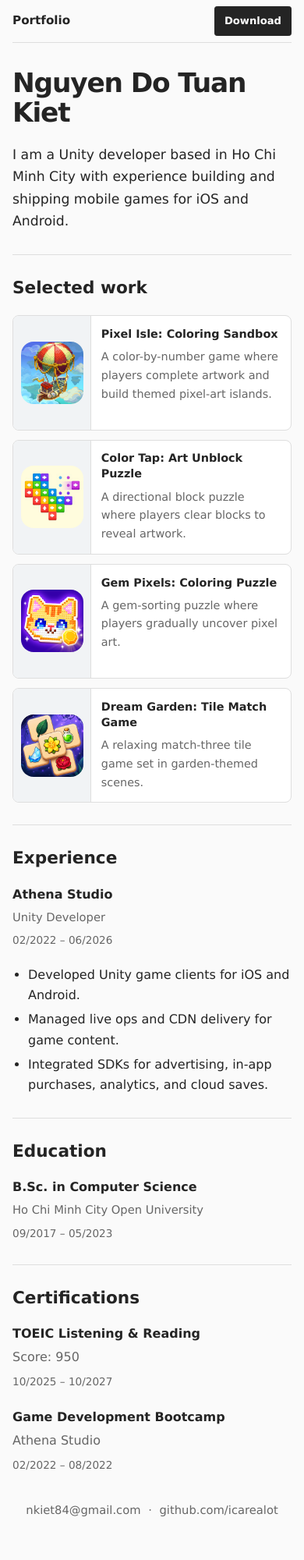
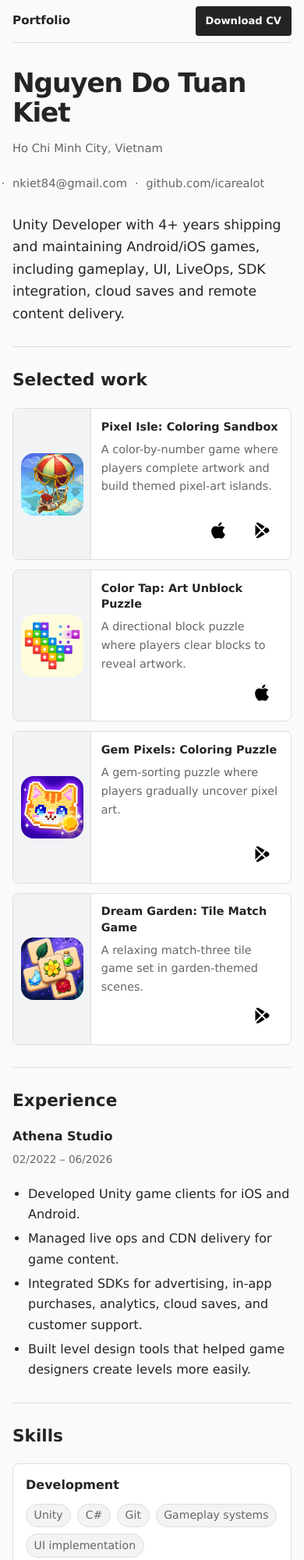
Before and after one commit to icarealot/dotfiles, a plain HTML site: page portfolio/index.html in a window 390 px wide. Shown: the top 2000 px of the page at 78% size. Drawn offline with Linux system fonts and the light colour scheme.

Commit message:
feat(portfolio): add CV sections and print layout

```diff
--- a/portfolio/index.html
+++ b/portfolio/index.html
@@ -16,61 +16,97 @@
   <link rel="canonical" href="https://icarealot.github.io/dotfiles/">
   <link rel="icon" href="favicon.svg" type="image/svg+xml">
   <link rel="stylesheet" href="style.css">
+  <link rel="stylesheet" href="print.css" media="print">
 </head>
 <body>
   <header class="site-header" aria-label="Site header">
     <span class="site-title">Portfolio</span>
-    <button class="download-button" type="button" onclick="window.print()" title="Open the print dialog to save as PDF">Download</button>
+    <button class="download-button" type="button" onclick="window.print()" title="Open the print dialog to save your CV as a PDF">Download CV</button>
   </header>
 
   <main>
     <section class="intro" aria-labelledby="page-title">
       <h1 id="page-title">Nguyen Do Tuan Kiet</h1>
-      <p>I am a Unity developer based in Ho Chi Minh City with experience building and shipping mobile games for iOS and Android.</p>
+      <address class="intro-contact" aria-label="Contact">
+        <ul class="contact-list">
+          <li>Ho Chi Minh City, Vietnam</li>
+          <li>nkiet84@gmail.com</li>
+          <li>github.com/icarealot</li>
+        </ul>
+      </address>
+      <h2 class="print-summary-title">Summary</h2>
+      <p>Unity Developer with 4+ years shipping and maintaining Android/iOS games, including gameplay, UI, LiveOps, SDK integration, cloud saves and remote content delivery.</p>
     </section>
 
     <section id="work" aria-labelledby="work-title">
       <h2 id="work-title">Selected work</h2>
       <div class="work-grid">
-        <a class="work-item" href="https://apps.apple.com/vn/app/pixel-isle-coloring-sandbox/id1645261504" target="_blank" rel="noopener noreferrer">
+        <article class="work-item">
           <div class="work-media">
-            <img src="assets/pixel-isle.jpg" alt="" width="256" height="256">
+            <img src="assets/projects/pixel-isle.jpg" alt="" width="256" height="256">
           </div>
           <div class="work-body">
             <h3>Pixel Isle: Coloring Sandbox</h3>
-            <p>A color-by-number game where players complete artwork and build themed pixel-art islands.</p>
+            <p class="print-platforms">iOS · Android</p>
+            <p class="work-description">A color-by-number game where players complete artwork and build themed pixel-art islands.</p>
+            <div class="work-links">
+              <a class="work-link" href="https://apps.apple.com/vn/app/pixel-isle-coloring-sandbox/id1645261504" target="_blank" rel="noopener noreferrer" aria-label="Open Pixel Isle: Coloring Sandbox on the App Store" title="Open on the App Store">
+                <img src="assets/icons/ios.svg" alt="">
+              </a>
+              <a class="work-link android-link" href="https://play.google.com/store/apps/details?id=com.pixelisle" target="_blank" rel="noopener noreferrer" aria-label="Open Pixel Isle: Coloring Sandbox on Google Play" title="Open on Google Play">
+                <img src="assets/icons/android.svg" alt="">
+              </a>
+            </div>
           </div>
-        </a>
+        </article>
 
-        <a class="work-item" href="https://apps.apple.com/us/app/color-tap-art-unblock-puzzle/id6738715647" target="_blank" rel="noopener noreferrer">
+        <article class="work-item">
           <div class="work-media">
-            <img src="assets/color-tap.jpg" alt="" width="256" height="256">
+            <img src="assets/projects/color-tap.jpg" alt="" width="256" height="256">
           </div>
           <div class="work-body">
             <h3>Color Tap: Art Unblock Puzzle</h3>
-            <p>A directional block puzzle where players clear blocks to reveal artwork.</p>
+            <p class="print-platforms">iOS</p>
+            <p class="work-description">A directional block puzzle where players clear blocks to reveal artwork.</p>
+            <div class="work-links">
+              <a class="work-link" href="https://apps.apple.com/us/app/color-tap-art-unblock-puzzle/id6738715647" target="_blank" rel="noopener noreferrer" aria-label="Open Color Tap: Art Unblock Puzzle on the App Store" title="Open on the App Store">
+                <img src="assets/icons/ios.svg" alt="">
+              </a>
+            </div>
           </div>
-        </a>
+        </article>
 
-        <a class="work-item" href="https://play.google.com/store/apps/details?id=com.coloring.sort.puzzle.gem.binrong.pixels" target="_blank" rel="noopener noreferrer">
+        <article class="work-item">
           <div class="work-media">
-            <img src="assets/gem-pixels.webp" alt="" width="256" height="256">
+            <img src="assets/projects/gem-pixels.webp" alt="" width="256" height="256">
           </div>
           <div class="work-body">
             <h3>Gem Pixels: Coloring Puzzle</h3>
-            <p>A gem-sorting puzzle where players gradually uncover pixel art.</p>
+            <p class="print-platforms">Android</p>
+            <p class="work-description">A gem-sorting puzzle where players gradually uncover pixel art.</p>
+            <div class="work-links">
+              <a class="work-link android-link" href="https://play.google.com/store/apps/details?id=com.coloring.sort.puzzle.gem.binrong.pixels" target="_blank" rel="noopener noreferrer" aria-label="Open Gem Pixels: Coloring Puzzle on Google Play" title="Open on Google Play">
+                <img src="assets/icons/android.svg" alt="">
+              </a>
+            </div>
           </div>
-        </a>
+        </article>
 
-        <a class="work-item" href="https://play.google.com/store/apps/details?id=com.match.tiles.dreamgarden" target="_blank" rel="noopener noreferrer">
+        <article class="work-item">
           <div class="work-media">
-            <img src="assets/dream-garden.webp" alt="" width="256" height="256">
+            <img src="assets/projects/dream-garden.webp" alt="" width="256" height="256">
           </div>
           <div class="work-body">
             <h3>Dream Garden: Tile Match Game</h3>
-            <p>A relaxing match-three tile game set in garden-themed scenes.</p>
+            <p class="print-platforms">Android</p>
+            <p class="work-description">A relaxing match-three tile game set in garden-themed scenes.</p>
+            <div class="work-links">
+              <a class="work-link android-link" href="https://play.google.com/store/apps/details?id=com.match.tiles.dreamgarden" target="_blank" rel="noopener noreferrer" aria-label="Open Dream Garden: Tile Match Game on Google Play" title="Open on Google Play">
+                <img src="assets/icons/android.svg" alt="">
+              </a>
+            </div>
           </div>
-        </a>
+        </article>
       </div>
     </section>
 
@@ -78,36 +114,69 @@
       <h2 id="experience-title">Experience</h2>
       <article class="entry">
         <div class="entry-heading">
-          <div>
-            <h3>Athena Studio</h3>
-            <p class="entry-role">Unity Developer</p>
-          </div>
+          <h3>Athena Studio</h3>
           <p class="date"><time datetime="2022-03">02/2022</time> – <time datetime="2026-06">06/2026</time></p>
         </div>
         <ul>
           <li>Developed Unity game clients for iOS and Android.</li>
           <li>Managed live ops and CDN delivery for game content.</li>
-          <li>Integrated SDKs for advertising, in-app purchases, analytics, and cloud saves.</li>
+          <li>Integrated SDKs for advertising, in-app purchases, analytics, cloud saves, and customer support.</li>
+          <li>Built level design tools that helped game designers create levels more easily.</li>
         </ul>
       </article>
     </section>
 
+    <section id="skills" aria-labelledby="skills-title">
+      <h2 id="skills-title">Skills</h2>
+      <div class="skills-grid">
+        <article class="skill-group">
+          <h3>Development</h3>
+          <ul class="skill-list">
+            <li>Unity</li>
+            <li>C#</li>
+            <li>Git</li>
+            <li>Gameplay systems</li>
+            <li>UI implementation</li>
+          </ul>
+        </article>
+        <article class="skill-group">
+          <h3>Platforms</h3>
+          <ul class="skill-list">
+            <li>Android</li>
+            <li>iOS</li>
+          </ul>
+        </article>
+        <article class="skill-group">
+          <h3>LiveOps</h3>
+          <ul class="skill-list">
+            <li>Remote content delivery</li>
+            <li>CDN delivery</li>
+            <li>Event systems</li>
+          </ul>
+        </article>
+        <article class="skill-group">
+          <h3>Services</h3>
+          <ul class="skill-list">
+            <li>Advertising SDKs</li>
+            <li>In-app purchases</li>
+            <li>Analytics</li>
+            <li>Cloud saves</li>
+            <li>Customer support</li>
+          </ul>
+        </article>
+      </div>
+    </section>
+
     <section id="education" aria-labelledby="education-title">
-      <h2 id="education-title">Education</h2>
-      <article class="entry">
-        <div class="entry-heading">
+      <h2 id="education-title">Education &amp; Certifications</h2>
+      <div class="credential-list">
+        <article class="credential">
           <div>
             <h3>B.Sc. in Computer Science</h3>
-            <p class="entry-role">Ho Chi Minh City Open University</p>
+            <p>Ho Chi Minh City Open University</p>
           </div>
           <p class="date"><time datetime="2017-09">09/2017</time> – <time datetime="2023-05">05/2023</time></p>
-        </div>
-      </article>
-    </section>
-
-    <section id="certifications" aria-labelledby="certifications-title">
-      <h2 id="certifications-title">Certifications</h2>
-      <div class="credential-list">
+        </article>
         <article class="credential">
           <div>
             <h3>TOEIC Listening &amp; Reading</h3>
@@ -115,23 +184,7 @@
           </div>
           <p class="date"><time datetime="2025-10">10/2025</time> – <time datetime="2027-10">10/2027</time></p>
         </article>
-        <article class="credential">
-          <div>
-            <h3>Game Development Bootcamp</h3>
-            <p>Athena Studio</p>
-          </div>
-          <p class="date"><time datetime="2022-03">02/2022</time> – <time datetime="2022-08">08/2022</time></p>
-        </article>
       </div>
-    </section>
-
-    <section id="contact" aria-label="Contact">
-      <address>
-        <ul class="contact-list">
-          <li>nkiet84@gmail.com</li>
-          <li>github.com/icarealot</li>
-        </ul>
-      </address>
     </section>
   </main>
 </body>
--- /dev/null
+++ b/portfolio/print.css
@@ -0,0 +1,229 @@
+:root {
+  --background: #ffffff;
+  --surface: #ffffff;
+  --text: #000000;
+  --muted: #000000;
+  --border: #000000;
+}
+
+body {
+  max-width: none;
+  padding: 0;
+  background: #ffffff;
+  color: #000000;
+  font: 10.5pt/1.35 Arial, Helvetica, sans-serif;
+}
+
+.site-header {
+  display: none;
+}
+
+main {
+  display: flex;
+  flex-direction: column;
+  padding: 0;
+}
+
+.intro {
+  padding: 0 0 7pt;
+}
+
+#skills {
+  order: 1;
+}
+
+#experience {
+  order: 2;
+}
+
+#work {
+  order: 3;
+}
+
+#education {
+  order: 4;
+}
+
+section {
+  padding: 7pt 0;
+  border: 0;
+}
+
+h1 {
+  max-width: none;
+  margin-bottom: 6pt;
+  font-size: 25pt;
+  line-height: 1.1;
+  letter-spacing: -0.02em;
+}
+
+h2 {
+  margin-bottom: 5pt;
+  padding-bottom: 2pt;
+  border-bottom: 0.75pt solid #000000;
+  font-size: 13pt;
+  line-height: 1.2;
+}
+
+h3 {
+  margin: 0;
+  font-size: 10.5pt;
+  line-height: 1.35;
+}
+
+/* Intro */
+.intro-contact {
+  margin-bottom: 4pt;
+}
+
+.contact-list {
+  gap: 0 13pt;
+  font-size: 10pt;
+  line-height: 1.3;
+}
+
+.contact-list li {
+  padding: 0;
+}
+
+.contact-list li + li::before {
+  left: -6.5pt;
+}
+
+.print-summary-title {
+  display: block;
+  margin-top: 7pt;
+}
+
+.intro > p {
+  font-size: 10.5pt;
+}
+
+/* Skills */
+.skills-grid {
+  display: block;
+}
+
+.skill-group {
+  display: flex;
+  gap: 5pt;
+  padding: 0;
+  border: 0;
+  border-radius: 0;
+  background: transparent;
+}
+
+.skill-group + .skill-group {
+  margin-top: 1pt;
+}
+
+.skill-group h3 {
+  flex: 0 0 67pt;
+  margin: 0;
+}
+
+.skill-group h3::after {
+  content: ":";
+}
+
+.skill-list {
+  gap: 0;
+}
+
+.skill-list li {
+  display: block;
+  padding: 0;
+  border: 0;
+  border-radius: 0;
+  background: transparent;
+  font-size: 10.5pt;
+  line-height: inherit;
+}
+
+.skill-list li + li::before {
+  content: ", ";
+}
+
+/* Experience */
+.entry-heading,
+.credential {
+  gap: 12pt;
+}
+
+.date {
+  font-size: 10pt;
+}
+
+.entry ul {
+  margin: 4pt 0 0;
+  padding-left: 14pt;
+}
+
+.entry li + li {
+  margin-top: 0;
+}
+
+/* Work */
+.work-grid {
+  display: block;
+}
+
+.work-item {
+  display: block;
+  min-height: 0;
+  overflow: visible;
+  border: 0;
+  border-radius: 0;
+  background: transparent;
+  break-inside: avoid;
+}
+
+.work-item + .work-item {
+  margin-top: 4pt;
+}
+
+.work-media,
+.work-links {
+  display: none;
+}
+
+.work-body {
+  display: grid;
+  grid-template-columns: minmax(0, 1fr) auto;
+  padding: 0;
+}
+
+.work-item h3 {
+  margin: 0;
+  overflow: visible;
+  font-size: 10.5pt;
+  text-overflow: clip;
+  white-space: normal;
+}
+
+.work-item p {
+  min-height: 0;
+  font-size: 10.5pt;
+}
+
+.print-platforms {
+  display: block;
+  margin-left: 12pt;
+  white-space: nowrap;
+}
+
+.work-description {
+  grid-column: 1 / -1;
+}
+
+/* Education and page breaks */
+.credential-list {
+  gap: 5pt;
+}
+
+.entry,
+.credential,
+.skill-group,
+#education {
+  break-inside: avoid;
+}
--- a/portfolio/style.css
+++ b/portfolio/style.css
@@ -1,3 +1,4 @@
+/* Base */
 :root {
   color-scheme: light;
   --background: #fafafa;
@@ -12,10 +13,6 @@
 
 * {
   box-sizing: border-box;
-}
-
-html {
-  scroll-behavior: smooth;
 }
 
 body {
@@ -42,6 +39,7 @@ a:hover {
   outline-offset: 3px;
 }
 
+/* Header */
 .site-header {
   position: sticky;
   top: 0;
@@ -56,7 +54,6 @@ a:hover {
 }
 
 .site-title {
-  color: var(--text);
   font-size: 0.95rem;
   font-weight: 700;
 }
@@ -79,23 +76,19 @@ a:hover {
   color: var(--text);
 }
 
+/* Layout and typography */
 main {
-  padding-bottom: 1rem;
+  padding-bottom: 4rem;
 }
 
 section {
   padding: 2.5rem 0;
   border-bottom: 1px solid var(--border);
-  scroll-margin-top: 5rem;
 }
 
-section:last-child,
-#certifications {
+#education {
+  padding-bottom: 0;
   border-bottom: 0;
-}
-
-#certifications {
-  padding-bottom: 0;
 }
 
 .intro {
@@ -111,7 +104,7 @@ p {
 
 h1 {
   max-width: 16ch;
-  margin-bottom: 1.25rem;
+  margin-bottom: 0.5rem;
   font-size: clamp(2.15rem, 7vw, 3.4rem);
   line-height: 1.12;
   letter-spacing: -0.035em;
@@ -129,11 +122,46 @@ h3 {
   line-height: 1.4;
 }
 
+/* Intro */
+.intro-contact {
+  margin-bottom: 1.25rem;
+  font-style: normal;
+  text-align: left;
+}
+
+.contact-list {
+  display: flex;
+  flex-wrap: wrap;
+  align-items: center;
+  gap: 0.5rem 1.5rem;
+  margin: 0;
+  padding: 0;
+  color: var(--muted);
+  font-size: 0.92rem;
+  list-style: none;
+}
+
+.contact-list li {
+  padding: 0.4rem 0;
+}
+
+.contact-list li + li {
+  position: relative;
+}
+
+.contact-list li + li::before {
+  position: absolute;
+  top: 50%;
+  left: -0.75rem;
+  content: "·";
+  transform: translate(-50%, -50%);
+}
+
 .intro > p {
-  max-width: 640px;
   font-size: 1.08rem;
 }
 
+/* Work */
 .work-grid {
   display: grid;
   grid-template-columns: repeat(2, minmax(0, 1fr));
@@ -149,13 +177,6 @@ h3 {
   border: 1px solid var(--border);
   border-radius: 0.5rem;
   background: var(--surface);
-  color: var(--text);
-  text-decoration: none;
-}
-
-.work-item:hover {
-  border-color: var(--muted);
-  color: var(--text);
 }
 
 .work-media {
@@ -174,8 +195,43 @@ h3 {
 }
 
 .work-body {
+  display: flex;
   min-width: 0;
+  flex-direction: column;
   padding: 0.85rem 1rem 1rem;
+}
+
+.work-links {
+  display: flex;
+  align-self: flex-end;
+  gap: 0.5rem;
+  margin-top: auto;
+}
+
+.work-link {
+  display: grid;
+  width: 3rem;
+  height: 3rem;
+  place-items: center;
+  border-radius: 0.35rem;
+  background: var(--surface);
+  color: var(--accent);
+  text-decoration: none;
+}
+
+.work-link:hover {
+  background: #f1f3f5;
+  color: var(--accent-dark);
+}
+
+.work-link img {
+  width: 1.75rem;
+  height: 1.75rem;
+}
+
+.android-link img {
+  width: 1.5rem;
+  height: 1.5rem;
 }
 
 .work-item h3 {
@@ -193,6 +249,12 @@ h3 {
   font-size: 0.9rem;
 }
 
+.print-platforms,
+.print-summary-title {
+  display: none;
+}
+
+/* Experience */
 .entry-heading,
 .credential {
   display: flex;
@@ -201,14 +263,9 @@ h3 {
   gap: 1.5rem;
 }
 
-.entry-role,
 .date,
 .credential p {
   color: var(--muted);
-}
-
-.entry-role {
-  font-size: 0.92rem;
 }
 
 .date {
@@ -226,46 +283,51 @@ h3 {
   margin-top: 0.3rem;
 }
 
+/* Skills */
+.skills-grid {
+  display: grid;
+  grid-template-columns: repeat(2, minmax(0, 1fr));
+  gap: 1rem;
+}
+
+.skill-group {
+  min-width: 0;
+  padding: 1rem;
+  border: 1px solid var(--border);
+  border-radius: 0.5rem;
+  background: var(--surface);
+}
+
+.skill-group h3 {
+  margin-bottom: 0.75rem;
+}
+
+.skill-list {
+  display: flex;
+  flex-wrap: wrap;
+  gap: 0.5rem;
+  margin: 0;
+  padding: 0;
+  list-style: none;
+}
+
+.skill-list li {
+  padding: 0.3rem 0.6rem;
+  border: 1px solid var(--border);
+  border-radius: 999px;
+  background: #f1f3f5;
+  color: var(--muted);
+  font-size: 0.88rem;
+  line-height: 1.35;
+}
+
+/* Education */
 .credential-list {
   display: grid;
   gap: 1.5rem;
 }
 
-.contact-list {
-  display: flex;
-  max-width: 600px;
-  align-items: center;
-  justify-content: center;
-  gap: 0.5rem 1.5rem;
-  margin: 0 auto 1.5rem;
-  padding: 0;
-  color: var(--muted);
-  font-size: 0.92rem;
-  list-style: none;
-  text-align: center;
-  flex-wrap: wrap;
-}
-
-.contact-list li {
-  padding: 0.4rem 0;
-}
-
-.contact-list li + li {
-  position: relative;
-}
-
-.contact-list li + li::before {
-  position: absolute;
-  top: 50%;
-  left: -0.75rem;
-  content: "·";
-  transform: translate(-50%, -50%);
-}
-
-address {
-  font-style: normal;
-}
-
+/* Responsive */
 @media (max-width: 680px) {
   body {
     padding: 0 1rem;
@@ -281,10 +343,10 @@ address {
 
   section {
     padding: 1.75rem 0;
-    scroll-margin-top: 4.25rem;
   }
 
-  .work-grid {
+  .work-grid,
+  .skills-grid {
     grid-template-columns: 1fr;
     gap: 0.75rem;
   }
@@ -330,90 +392,3 @@ address {
     margin-top: 0.4rem;
   }
 }
-
-@media (prefers-reduced-motion: reduce) {
-  html {
-    scroll-behavior: auto;
-  }
-}
-
-@media print {
-  @page {
-    margin: 12mm;
-  }
-
-  :root {
-    --background: #ffffff;
-    --surface: #ffffff;
-    --text: #000000;
-    --muted: #333333;
-    --border: #cfcfcf;
-  }
-
-  body {
-    max-width: none;
-    padding: 0;
-    font-size: 9.5pt;
-    line-height: 1.45;
-  }
-
-  .site-header,
-  #contact {
-    display: none;
-  }
-
-  .intro,
-  section {
-    padding: 13pt 0;
-  }
-
-  .intro {
-    padding-top: 0;
-  }
-
-  h1 {
-    font-size: 25pt;
-  }
-
-  h2 {
-    margin-bottom: 9pt;
-    font-size: 13pt;
-  }
-
-  .work-grid {
-    gap: 7pt;
-  }
-
-  .work-item {
-    grid-template-columns: 38pt minmax(0, 1fr);
-    grid-template-rows: none;
-    min-height: 94pt;
-    padding: 8pt;
-    break-inside: avoid;
-  }
-
-  .work-media {
-    border: 0;
-    background: transparent;
-  }
-
-  .work-media img {
-    width: 38pt;
-    height: 38pt;
-    border-radius: 8pt;
-  }
-
-  .work-body {
-    padding: 0 0 0 8pt;
-  }
-
-  .entry,
-  .credential,
-  #education {
-    break-inside: avoid;
-  }
-
-  a {
-    color: inherit;
-  }
-}
```
Also changed, not shown: portfolio/assets/icons/android.svg (added), portfolio/assets/icons/ios.svg (added), portfolio/assets/projects/color-tap.jpg (renamed from portfolio/assets/color-tap.jpg), portfolio/assets/projects/dream-garden.webp (renamed from portfolio/assets/dream-garden.webp), portfolio/assets/projects/gem-pixels.webp (renamed from portfolio/assets/gem-pixels.webp), portfolio/assets/projects/pixel-isle.jpg (renamed from portfolio/assets/pixel-isle.jpg).
